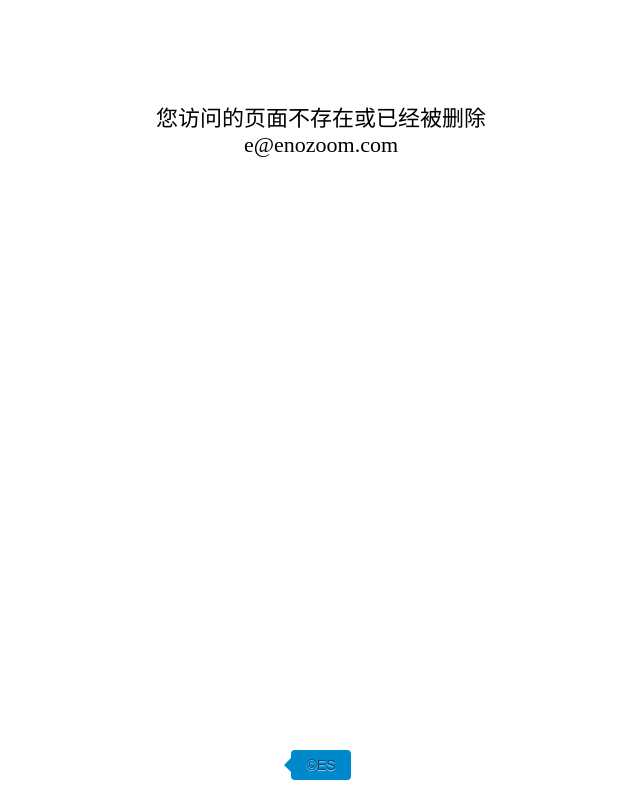
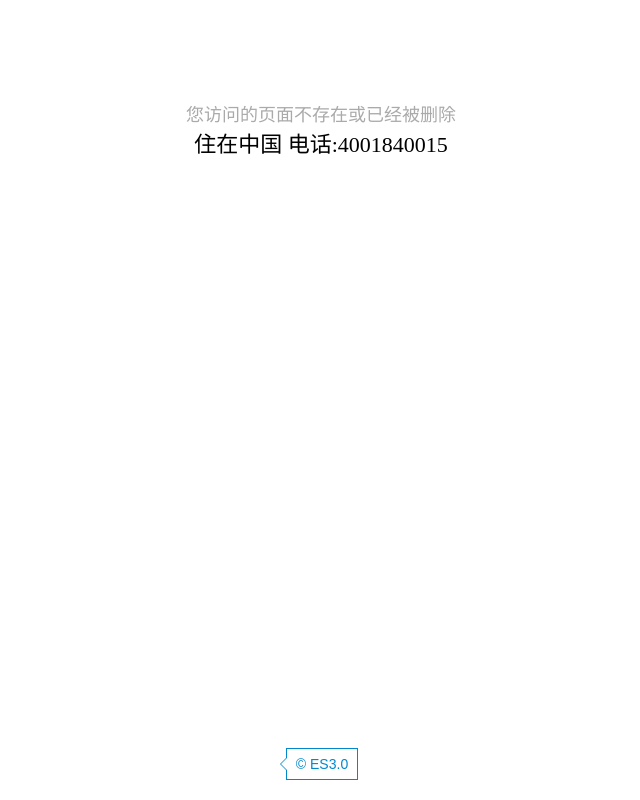
Before and after one commit to enozoom/es, a PHP site: page /public/app/errors/404.php in a window 1280 px wide. Shown: the whole page, without its empty margins (319-959 px from the left). Run offline with PHP 8.4, Linux system fonts and the light colour scheme.

Commit message:
3.0标识

```diff
--- a/app/errors/404.php
+++ b/app/errors/404.php
@@ -9,15 +9,24 @@
 p{
  margin-top: 100px;text-align: center;font-weight: bold;font:22px 黑体;
 }
+p small{
+ font-size:18px;color:#aaa;font-weight:normal;display:block;
+}
 #footer{
-  width:60px;text-align: center;position: absolute;bottom:20px;left:50%;margin-left:-30px;
-  background-color:#0088cc;height:30px;line-height:30px;border-radius: 4px;
+  width:70px;text-align: center;position: absolute;bottom:20px;left:50%;margin-left:-35px;
+  border:1px solid #0088cc;height:30px;line-height:30px;
 }
-#footer a{color:#01476a;text-decoration: none;font: 14px arial;text-shadow:0 1px 1px #a4dffd }
-#footer span{
+#footer a{color:#0088cc;text-decoration: none;font: 14px arial;}
+#footer span,#footer span:after{
   position: absolute;left:-14px;top:8px;
   border-style: solid;border-width: 7px;
   border-color: transparent #0088cc transparent transparent;
+}
+#footer span:after{
+  border-right-color:#fff;
+  content:" ";
+  left:-6px;
+  top:-7px;
 }
 </style>
 </head>
@@ -25,9 +34,9 @@ p{
 <?php if(!empty($title) && !empty($msg)):?>
 <p>【<?php echo $title?>】<?php echo $msg?></p>
 <?php else:?>
-<p>您访问的页面不存在或已经被删除<br>e@enozoom.com</p>
+<p><small>您访问的页面不存在或已经被删除</small>住在中国 电话:4001840015</p>
 <?php endif?>
 <div></div>
-<div id="footer"><a href="http://www.enozoom.com">&copy;ES</a><span></span></div>
+<div id="footer"><a href="http://www.enozoom.com">&copy;&nbsp;ES3.0</a><span></span></div>
 </body>
 </html>
```
